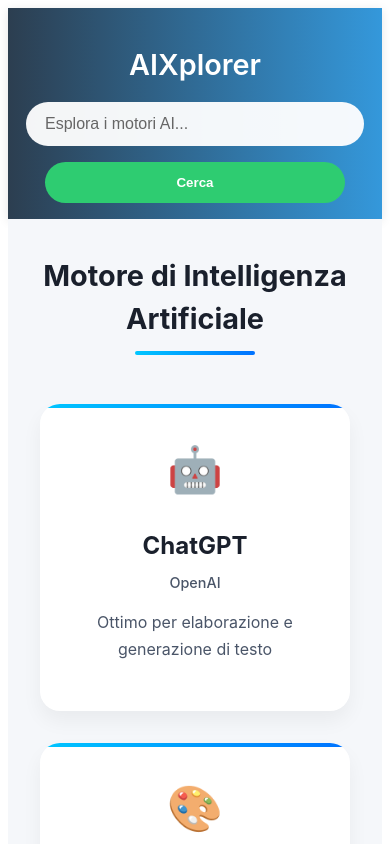
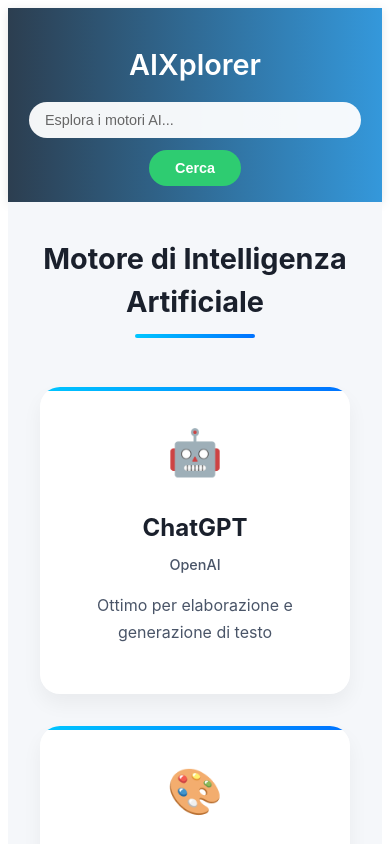
Before and after one commit to davideloddeDev/ai, a React (Vite) app: page / in a window 390 px wide. Shown: the top 844 px of the page. Built offline with nearby package versions, Linux system fonts and the light colour scheme.

Commit message:
header responsive

```diff
--- a/src/components/css/header.css
+++ b/src/components/css/header.css
@@ -22,6 +22,7 @@
   display: flex;
   gap: 1rem;
 }
+
 .search-input {
   flex: 1;
   padding: 0.8rem 1.2rem;
@@ -43,6 +44,7 @@
   background: #ffffff;
   color: #000000;
 }
+
 .search-button {
   padding: 0.8rem 1.5rem;
   border: none;
@@ -58,7 +60,6 @@
   background: #27ae60;
   transform: translateY(-1px);
 }
-
 @media (max-width: 1024px) {
   .search-container {
     max-width: 90%;
@@ -75,17 +76,21 @@
     flex-direction: column;
     align-items: center;
     width: 100%;
+    gap: 0.8rem;
   }
 
   .search-input {
     width: 100%;
     max-width: 300px;
+    padding: 0.6rem 1rem;
+    font-size: 0.9rem;
   }
 
   .search-button,
   .home-button {
-    width: 100%;
-    max-width: 300px;
+    width: 30%;
+    padding: 0.6rem 1rem;
+    font-size: 0.9rem;
   }
 }
 
```
